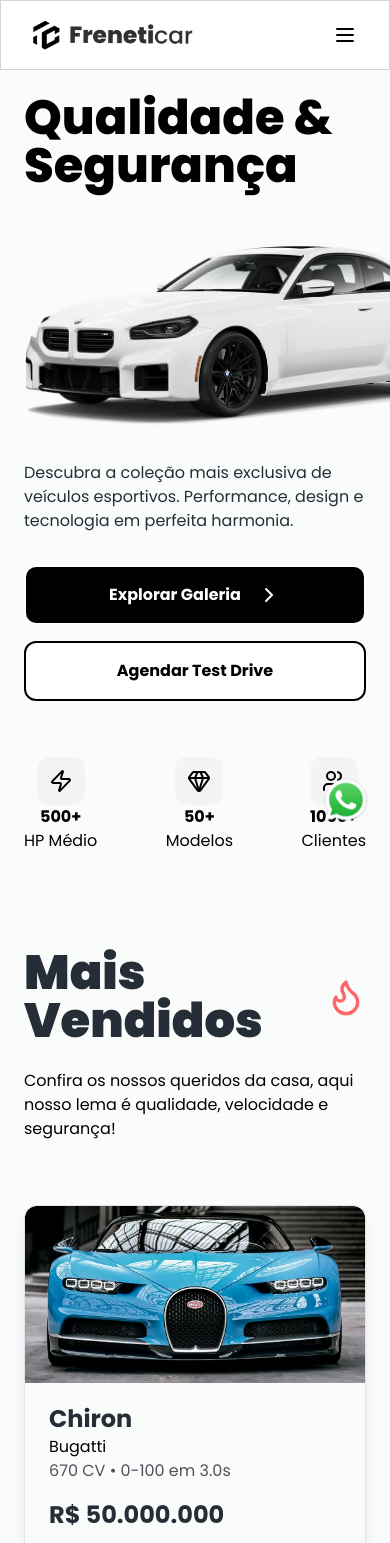
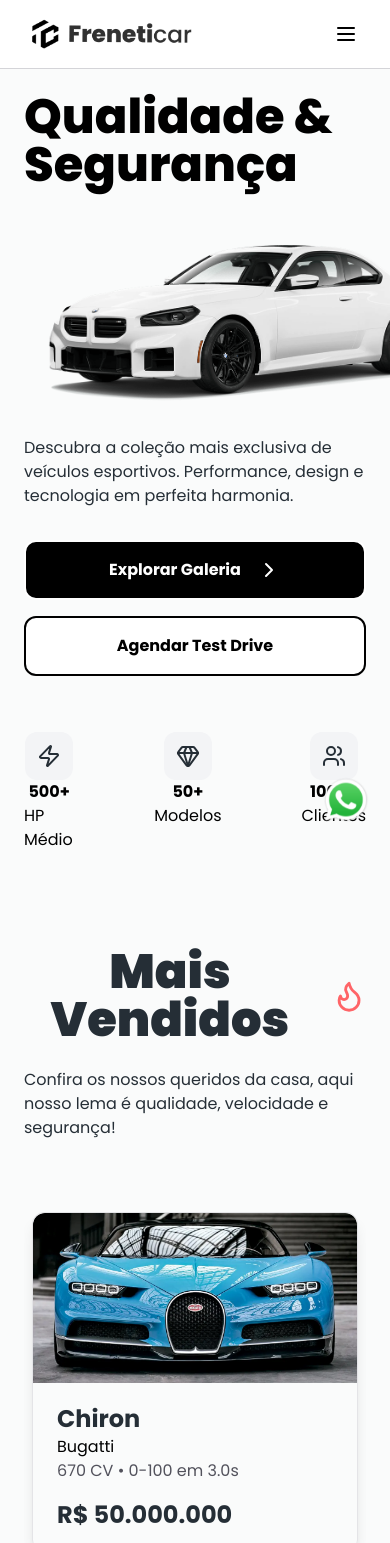
Before and after one commit to PaivaProgDev/freneticar, a React (Vite) app: page / in a window 390 px wide. Shown: the top 1543 px of the page. Built offline with nearby package versions, Linux system fonts and the light colour scheme.

Commit message:
Responsividade da home aplicada

```diff
--- a/src/App.jsx
+++ b/src/App.jsx
@@ -11,7 +11,7 @@
 
 function App() {
   return (
-    <main className="min-h-screen">
+    <main className="min-h-screen w-full">
       <Link
         aria-label="Conversar pelo WhatsApp"
         to={
--- a/src/components/Cards.jsx
+++ b/src/components/Cards.jsx
@@ -3,10 +3,10 @@
 
 const Card = ({ className, cardId, detailBtn, carImage, carName, carBrand, carHp, carPrice }) => {
     return (
-        <div key={cardId} className={`${className} ${'flex flex-col shadow-lg max-w-10rem border border-zinc-200 rounded-xl overflow-hidden hover:-translate-y-2 duration-400 !p-0'} `}>
+        <div key={cardId} className={`${className} ${'flex flex-col md:min-w-[20rem] md:max-w-md shadow-lg md:hover:-translate-y-0 md:hover:-translate-x-1 border border-zinc-200 rounded-xl overflow-hidden hover:-translate-y-2 duration-400 !p-0'} `}>
             <div className="overflow-hidden">
                 <img
-                    className="rounded-t-xl group-hover:scale-110 duration-700"
+                    className="rounded-t-xl w-full group-hover:scale-110 duration-700"
                     src={carImage}
                     alt="Foto do veículo"
                 />
--- a/src/components/Header.jsx
+++ b/src/components/Header.jsx
@@ -6,8 +6,8 @@
 const Header = () => {
     const { handleOpeningModal, menuIsOpen } = useActions()
     return (
-        <header className='sticky top-0 z-10 bg-white'>
-            <div className='flex items-center justify-between w-full border px-8 py-4 border-zinc-300 '>
+        <header className='sticky w-full top-0 z-10 bg-white overflow-hidden'>
+            <div className='flex items-center justify-between w-full border-b px-8 py-4  border-zinc-300 '>
                 <Logo />
                 {
                     menuIsOpen ? <X onClick={handleOpeningModal} className='cursor-pointer' /> : <Menu onClick={handleOpeningModal} className='cursor-pointer' />
--- a/src/index.css
+++ b/src/index.css
@@ -12,3 +12,8 @@
 * {
   font-family: Poppins, Arial, Helvetica, sans-serif;
 }
+
+
+html {
+  background-color: rgb(241, 241, 241);
+}
--- a/src/pages/home/Collections.jsx
+++ b/src/pages/home/Collections.jsx
@@ -147,7 +147,7 @@
             <Card key={car.id} carBrand={car.brand} carHp={car.hp} carImage={car.image} carName={car.name} carPrice={car.price} detailBtn />
           ))
         ) : (
-          <>
+          <div className="md:flex p-2 pb-6 gap-10 overflow-y-auto">
             {previewHome &&
               preview.map((car) => (
                 <Card key={car.id} carBrand={car.brand} carHp={car.hp} carImage={car.image} carName={car.name} carPrice={car.price} />
@@ -156,7 +156,7 @@
               allCars.map((car) => (
                 <Card key={car.id} carBrand={car.brand} carHp={car.hp} carImage={car.image} carName={car.name} carPrice={car.price} detailBtn />
               ))}
-          </>
+          </div>
         )}
       </div>
     </div>
--- a/src/pages/home/Engineering.jsx
+++ b/src/pages/home/Engineering.jsx
@@ -42,7 +42,7 @@
         <div className='mt-26 mb-10'>
             <h3 className='text-5xl font-black text-[var(--color-4)]'>Engenharia de Precisão</h3>
             <p className='text-[var(--color-4)] text-lg mt-5 mb-16'>Cada veículo é uma obra-prima da engenharia automobilística, combinando performance, luxo e tecnologia de ponta.</p>
-            <div className='flex items-center flex-col gap-12'>
+            <div className='flex md:grid grid-cols-2 items-center flex-col gap-12'>
                 {cards.map((card) => (
                     <div className='flex gap-6 group ' key={card.id}>
                         <div className='bg-[var(--color-3)] duration-300 group-hover:bg-[var(--color-1)] group-hover:text-[var(--color-2)] w-fit  h-fit p-2 rounded-xl'>
--- a/src/pages/home/Home.jsx
+++ b/src/pages/home/Home.jsx
@@ -15,18 +15,20 @@
 
 const Home = () => {
   return (
-    <section>
-      <div className="px-6 pt-6 overflow-hidden pb-12 bg-[var(--color-bg)]">
-        <h1 className="font-extrabold text-5xl">Qualidade & Segurança</h1>
+    <section className="overflow-hidden m-auto max-w-[1500px]">
+      <div className="px-6 pt-6 md:px-20 overflow-hidden relative pb-12 bg-[var(--color-bg)]">
+        <h1 className="font-extrabold text-5xl md:text-7xl md:mt-20  md:w-50">Qualidade & Segurança</h1>
         <img
-          className="w-full min-w-110 mt-14 mb-8"
+          className="w-full md:absolute md:-translate-y-80 min-w-[24rem] translate-x-6 md:translate-x-140 md:max-w-fit mt-14 mb-8"
           src={homeImage}
           alt="Imagem de um BMW M2"
         />
+        <div className="w-full max-w-2xl md:mt-40">
           <p className="text-[var(--color-4)]">
             Descubra a coleção mais exclusiva de veículos esportivos. Performance,
             design e tecnologia em perfeita harmonia.
           </p>
+
           <div className="flex flex-col gap-4 w-full mt-8">
             <Link to={"/gallery"}>
               <Button className={"w-full"}>
@@ -42,42 +44,45 @@
               Agendar Test Drive
             </Button>
           </div>
-        <div className="flex justify-between mt-14">
+        </div>
+        <div className="flex justify-between md:justify-center gap-20 mt-14">
           <div className="flex flex-col items-center">
             <div className="bg-[var(--color-3)] w-fit p-3 rounded-xl">
-              <Zap />
+              <Zap className="text-[var(--color-4)]" />
             </div>
             <strong>500+</strong>
             <span>HP Médio</span>
           </div>
           <div className="flex flex-col items-center">
             <div className="bg-[var(--color-3)] w-fit p-3 rounded-xl">
-              <Gem />
+              <Gem className="text-[var(--color-4)]" />
             </div>
             <strong>50+</strong>
             <span>Modelos</span>
           </div>
           <div className="flex flex-col items-center">
             <div className="bg-[var(--color-3)] w-fit p-3 rounded-xl">
-              <Users />
+              <Users className="text-[var(--color-4)]" />
             </div>
             <strong>1000+</strong>
             <span>Clientes</span>
           </div>
         </div>
-        <div className="flex justify-between items-center mt-24">
-          <h3 className="text-5xl w-50 font-black text-[var(--color-4)]">
+        <div className="flex flex-col items-center">
+          <div className="flex gap-4 justify-between items-center mt-24">
+            <h3 className="text-5xl text-center w-full font-black text-[var(--color-4)]">
               Mais Vendidos
             </h3>
             <FlameIcon className="size-10 stroke-red-400" />
           </div>
-        <p className="mt-6">
+          <p className="mt-6 md:text-center flex w-full md:w-100 text-[var(--color-4)]">
             Confira os nossos queridos da casa, aqui nosso lema é qualidade,
             velocidade e segurança!
           </p>
+        </div>
         <Collections previewHome />
         <Link to={"/gallery"}>
-          <Button className={"mt-16"}>
+          <Button className={"mt-16 md:max-w-[22rem]"}>
             Ver todos os veículos
             <ArrowRightIcon className="size-5" />
           </Button>
--- a/src/pages/home/Newsletter.jsx
+++ b/src/pages/home/Newsletter.jsx
@@ -1,5 +1,4 @@
 import { ArrowRightIcon, Clock4, Mail, MapPin, Phone } from 'lucide-react'
-import React from 'react'
 import Button from '../../components/Button'
 import { Link } from 'react-router-dom'
 
@@ -18,7 +17,7 @@
                 </Button>
             </label>
             <p className='text-zinc-100 mt-10 text-sm'>Sem spam. Apenas conteúdo premium sobre carros esportivos.</p>
-            <div className='border-t flex flex-col gap-14 pt-20 mt-18 border-zinc-700 w-full'>
+            <div className='border-t md:grid grid-cols-2 flex flex-col gap-14 pt-20 mt-18 border-zinc-700'>
                 <div className='flex flex-col items-center'>
                     <div className='bg-zinc-200 p-4 rounded-xl w-fit'>
                         <Mail />
```
Also changed, not shown: src/components/Navigation.jsx (+9 -9 lines). Lines whose indentation alone changed are shown as unchanged.
